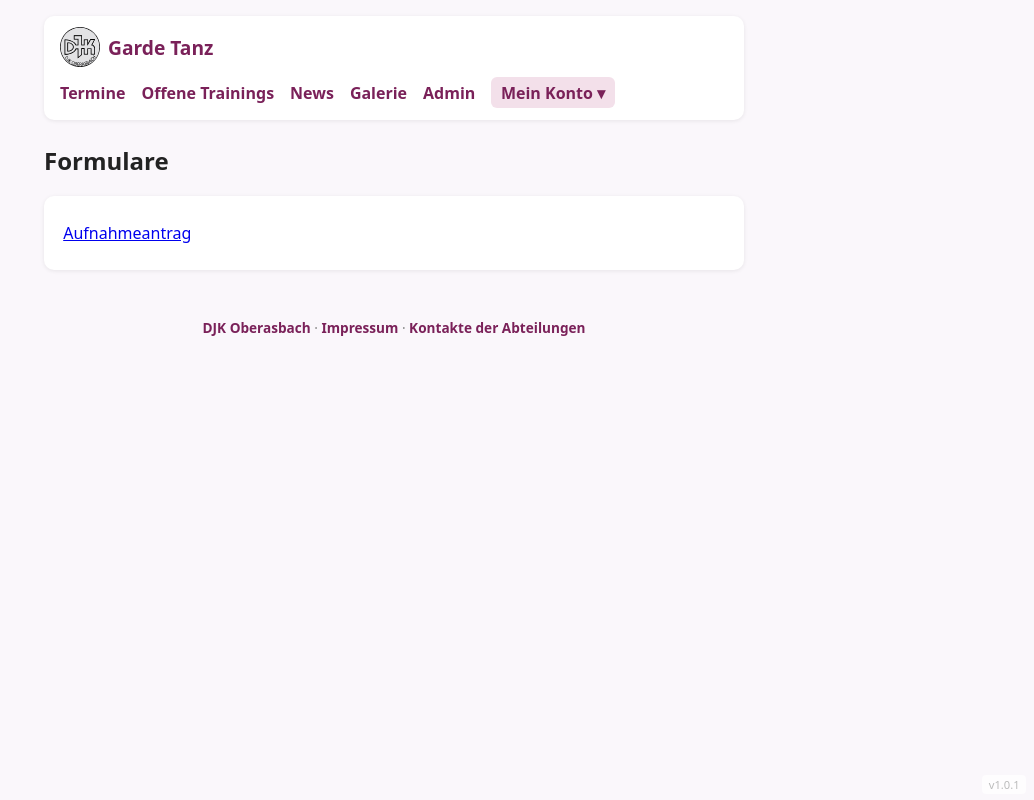
After one commit to DBueltena1985/Garde-Tanz-App, a Django app: page /formulare/ in a window 1280 px wide. The commit adds this page. Shown: the whole page, without its empty margins (246-1280 px from the left). Run offline with Django 5.2, Linux system fonts and the light colour scheme; the visitor is signed in with stand-in values (Sample User, id 1); data that the repository does not hold is empty.

Commit message:
Mein Konto: neuer Punkt 'Formulare' buendelt Aufnahmeantrag + alle hochgeladenen Formulare statt einzeln im Dropdown

```diff
--- a/mitglieder/templates/mitglieder/base.html
+++ b/mitglieder/templates/mitglieder/base.html
@@ -194,11 +194,8 @@
                         <hr style="border:none; border-top:1px solid #f0e8ec; margin:0.4rem 0;">
                         <a href="{% url 'vorstandschaft' %}">Vorstandschaft</a>
                         <a href="https://www.djk-oberasbach.de/DJK_Schutzkonzept_2026_final.pdf" target="_blank" rel="noopener">Kinder- und Jugendschutzkonzept</a>
-                        <a href="https://www.djk-oberasbach.de/DJK_Mitgliedsantrag.pdf" target="_blank" rel="noopener">Aufnahmeantrag</a>
                         <a href="https://www.djk-oberasbach.de/images/djk_oas_satzung.pdf" target="_blank" rel="noopener">Vereinssatzung</a>
-                        {% for f in admin_formulare %}
-                        <a href="{{ f.datei.url }}" target="_blank" rel="noopener">{{ f.titel }}</a>
-                        {% endfor %}
+                        <a href="{% url 'formulare_liste' %}">Formulare</a>
                         <hr style="border:none; border-top:1px solid #f0e8ec; margin:0.4rem 0;">
                         <form method="post" action="{% url 'logout' %}" class="logout-form">
                             {% csrf_token %}
--- /dev/null
+++ b/mitglieder/templates/mitglieder/formulare_liste.html
@@ -0,0 +1,15 @@
+{% extends "mitglieder/base.html" %}
+{% block title %}Formulare – Garde Tanz{% endblock %}
+{% block content %}
+<h2>Formulare</h2>
+<div class="card">
+    <div style="padding:0.6rem 0;">
+        <a href="https://www.djk-oberasbach.de/DJK_Mitgliedsantrag.pdf" target="_blank" rel="noopener">Aufnahmeantrag</a>
+    </div>
+    {% for formular in formulare %}
+    <div style="padding:0.6rem 0; border-top:1px solid #f0e8ec;">
+        <a href="{{ formular.datei.url }}" target="_blank" rel="noopener">{{ formular.titel }}</a>
+    </div>
+    {% endfor %}
+</div>
+{% endblock %}
--- a/mitglieder/urls.py
+++ b/mitglieder/urls.py
@@ -35,5 +35,6 @@ urlpatterns = [
     path("konto/datennutzung/<str:wert>/", views.profil_datennutzung, name="profil_datennutzung"),
     path("feedback/", views.feedback_senden, name="feedback_senden"),
     path("vorstandschaft/", views.vorstandschaft, name="vorstandschaft"),
+    path("formulare/", views.formulare_liste, name="formulare_liste"),
     path("benutzername-vergessen/", views.benutzername_vergessen, name="benutzername_vergessen"),
 ]
--- a/mitglieder/views.py
+++ b/mitglieder/views.py
@@ -716,6 +716,13 @@ def vorstandschaft(request):
 
 
 @login_required
+def formulare_liste(request):
+    from formulare.models import Formular
+
+    return render(request, "mitglieder/formulare_liste.html", {"formulare": Formular.objects.all()})
+
+
+@login_required
 def news_liste(request):
     news = NewsPost.objects.all()
     return render(request, "mitglieder/news_liste.html", {"news": news})
```
